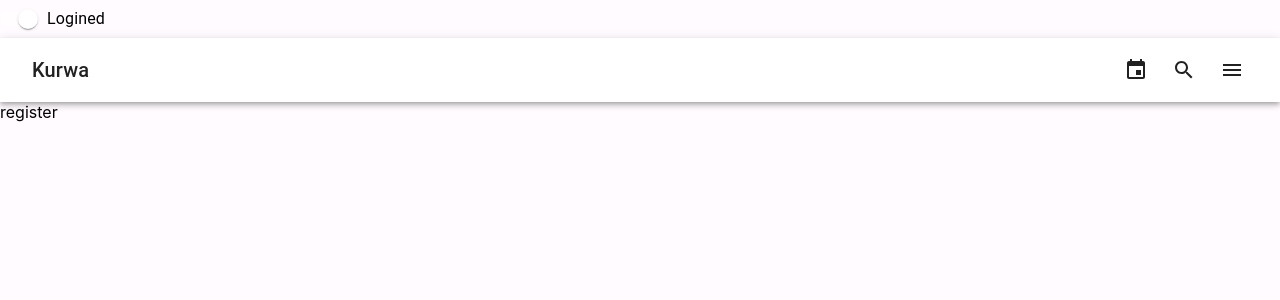
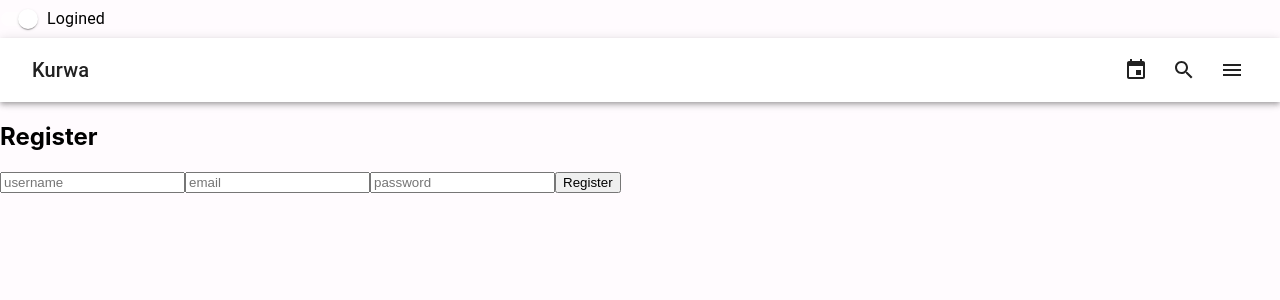
Before and after one commit to AzenoIT/dev_me_up, a React (Create React App) app in the folder pwa/: page /register in a window 1280 px wide. Shown: the top 300 px of the page. Built offline with nearby package versions, Linux system fonts and the light colour scheme.

Commit message:
add register/login

```diff
--- /dev/null
+++ b/pwa/src/components/Auth/Login.jsx
@@ -0,0 +1,50 @@
+import {useContext, useState} from "react";
+import {useLocalStorage} from "../../hooks/useLocalStorage";
+import AuthContext from "../../context/AuthProvider";
+
+function Login() {
+    const [username, setUsername] = useState('');
+    const [email, setEmail] = useState('');
+    const [password, setPassword] = useState('');
+
+    const setTokens = useLocalStorage('tokens', {})[1];
+    const {setAuth} = useContext(AuthContext);
+
+    async function handleLogin() {
+        const response = await fetch('http://localhost:8000/api/v1/token/', {
+            method: "POST",
+            headers: {
+                'Content-Type': 'application/json'
+            },
+            body: JSON.stringify({email, password})
+        })
+
+        const token = await response.json();
+        setTokens({access: token.access, refresh: token.refresh});
+        setAuth(token);
+    }
+
+
+    return (
+        <>
+            <div>
+                <h2>Login</h2>
+
+                <input
+                    type="text" placeholder={'email'}
+                    value={email}
+                    onChange={(event) => setEmail(event.target.value)}
+                />
+                <input
+                    type="password" placeholder={'password'}
+                    value={password}
+                    onChange={(event) => setPassword(event.target.value)}
+                />
+
+                <button type='button' onClick={handleLogin}>Login</button>
+            </div>
+        </>
+    )
+}
+
+export default Login;
--- /dev/null
+++ b/pwa/src/components/Auth/Register.jsx
@@ -0,0 +1,68 @@
+import {useState} from "react";
+import {useNavigate} from "react-router-dom";
+
+function Register() {
+    const [username, setUsername] = useState('');
+    const [email, setEmail] = useState('');
+    const [password, setPassword] = useState('');
+
+    const navigate = useNavigate();
+
+    async function handleRegistration() {
+        const controller = new AbortController();
+        const signal = controller.signal
+
+        const response = await fetch('http://localhost:8000/api/v1/users/', {
+            method: 'POST',
+            headers: {
+                'Content-Type': 'application/json',
+            },
+            body: JSON.stringify({
+                "username": username,
+                "email": email,
+                "password": password
+            }),
+            signal
+        })
+
+        if (response.status !== 201) {
+            console.error('Something went wrong when creating new user');
+            console.error(response);
+        } else {
+            console.log('Created')
+        }
+
+        navigate('/login')
+        return () => {
+            controller.abort();
+        }
+    }
+
+    return (
+        <>
+            <div>
+                <h2>Register</h2>
+
+                <input
+                    type="text" placeholder={'username'}
+                    value={username}
+                    onChange={(event) => setUsername(event.target.value)}
+                />
+                <input
+                    type="text" placeholder={'email'}
+                    value={email}
+                    onChange={(event) => setEmail(event.target.value)}
+                />
+                <input
+                    type="password" placeholder={'password'}
+                    value={password}
+                    onChange={(event) => setPassword(event.target.value)}
+                />
+
+                <button type='button' onClick={handleRegistration}>Register</button>
+            </div>
+        </>
+    )
+}
+
+export default Register;
--- a/pwa/src/components/Layout/Layout.jsx
+++ b/pwa/src/components/Layout/Layout.jsx
@@ -1,6 +1,7 @@
-import NavBar from "../NavBar/NavBar";
 import {Outlet} from 'react-router-dom';
 import {ThemeProvider, createTheme} from '@mui/material/styles';
+
+import NavBar from "../NavBar/NavBar";
 
 
 const lightTheme = createTheme({
--- /dev/null
+++ b/pwa/src/context/AuthProvider.jsx
@@ -0,0 +1,15 @@
+import {createContext, useState} from "react";
+
+const AuthContext = createContext({});
+
+export function AuthProvider({children}) {
+    const [auth, setAuth] = useState({});
+
+    return (
+        <AuthContext.Provider value={{auth, setAuth}}>
+            {children}
+        </AuthContext.Provider>
+    );
+}
+
+export default AuthContext;
--- /dev/null
+++ b/pwa/src/hooks/useLocalStorage.js
@@ -0,0 +1,18 @@
+import {useEffect, useState} from 'react';
+
+function getLocalValue(key, initialValue) {
+    const localValue = JSON.parse(localStorage.getItem(key));
+
+    if (localValue) return localValue;
+    return initialValue;
+}
+
+export function useLocalStorage(key, initialValue) {
+    const [value, setValue] = useState(() => getLocalValue(key, initialValue));
+
+    useEffect(() => {
+        localStorage.setItem(key, JSON.stringify(value));
+    }, [value, setValue, key]);
+
+    return [value, setValue];
+}
```
Also changed, not shown: pwa/src/components/Auth/Auth.jsx (added, +9 -0 lines), pwa/src/components/Intro/Intro.jsx (+1 -6 lines), pwa/src/index.js (+9 -4 lines).
